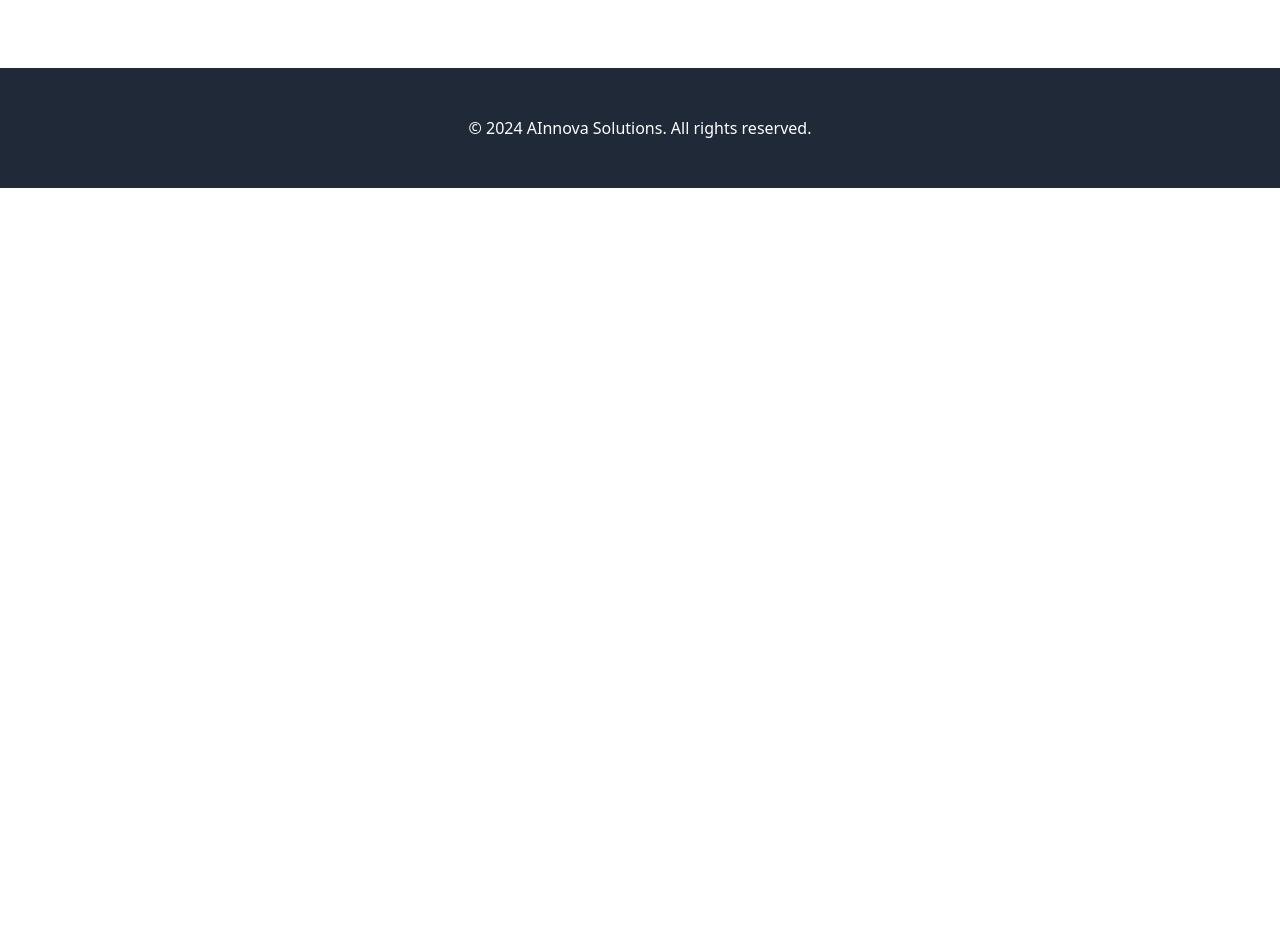
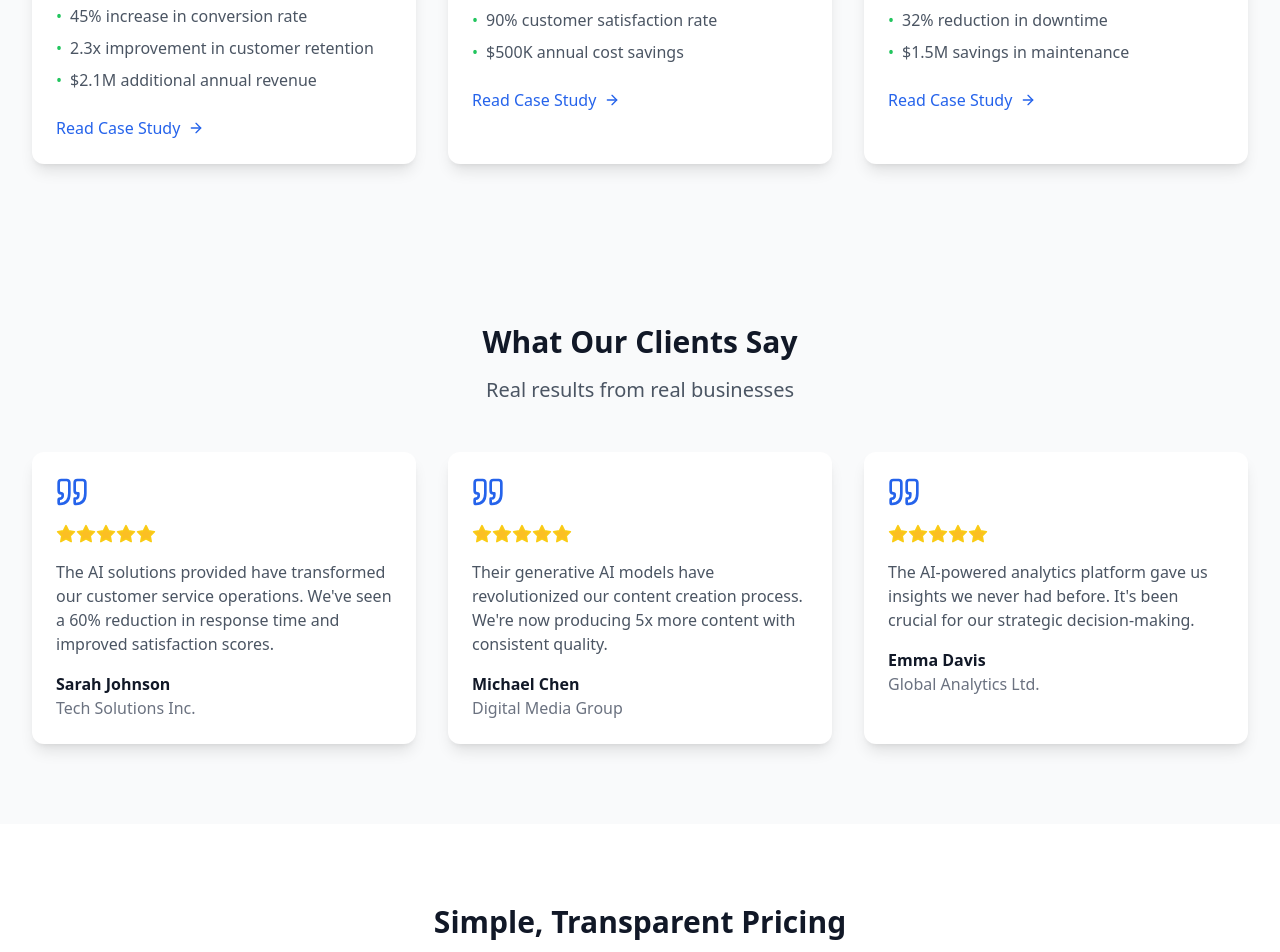
Before and after one commit to sursani/mcp-ai-test-2024, a React (Create React App) app: page / in a window 1280 px wide. Shown: the part 1920-2872 px from the top of the page. Before the commit the page ends 2108 px from the top, so only its background shows below. Built offline with nearby package versions, Linux system fonts and the light colour scheme.

Commit message:
Update App.js to include new components

```diff
--- a/src/App.js
+++ b/src/App.js
@@ -3,6 +3,9 @@ import Navigation from './components/Navigation';
 import Hero from './components/Hero';
 import Services from './components/Services';
 import Stats from './components/Stats';
+import Testimonials from './components/Testimonials';
+import CaseStudies from './components/CaseStudies';
+import Pricing from './components/Pricing';
 import Contact from './components/Contact';
 
 const App = () => {
@@ -12,6 +15,9 @@ const App = () => {
       <Hero />
       <Services />
       <Stats />
+      <CaseStudies />
+      <Testimonials />
+      <Pricing />
       <Contact />
       <footer className="bg-gray-800 text-white py-12 text-center">
         <div className="max-w-7xl mx-auto px-4 sm:px-6 lg:px-8">
```
